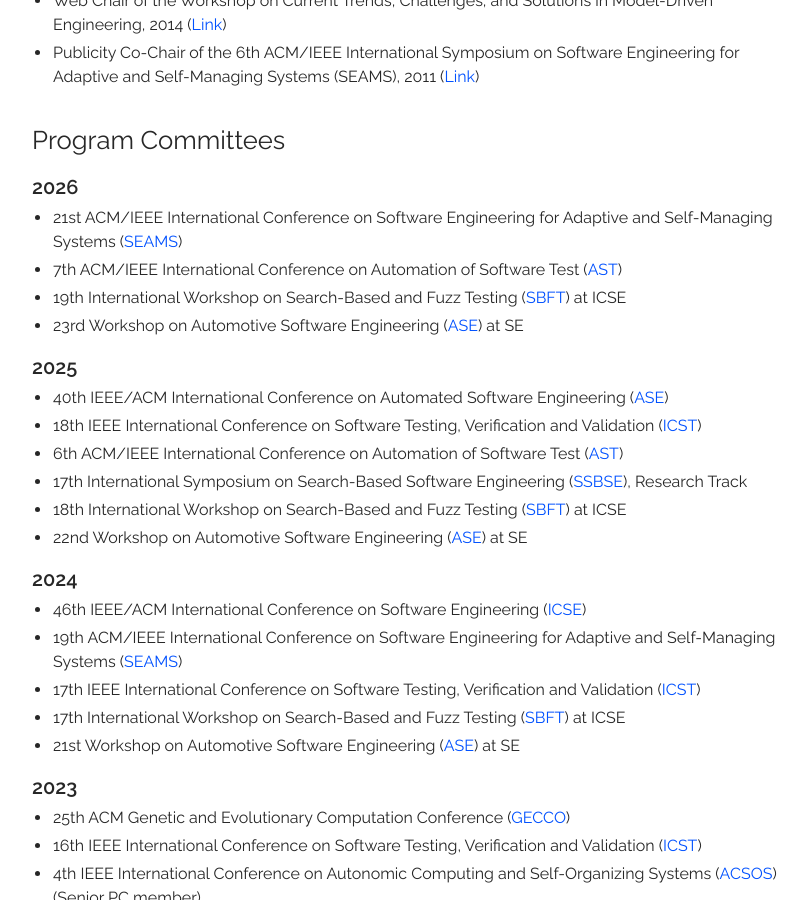
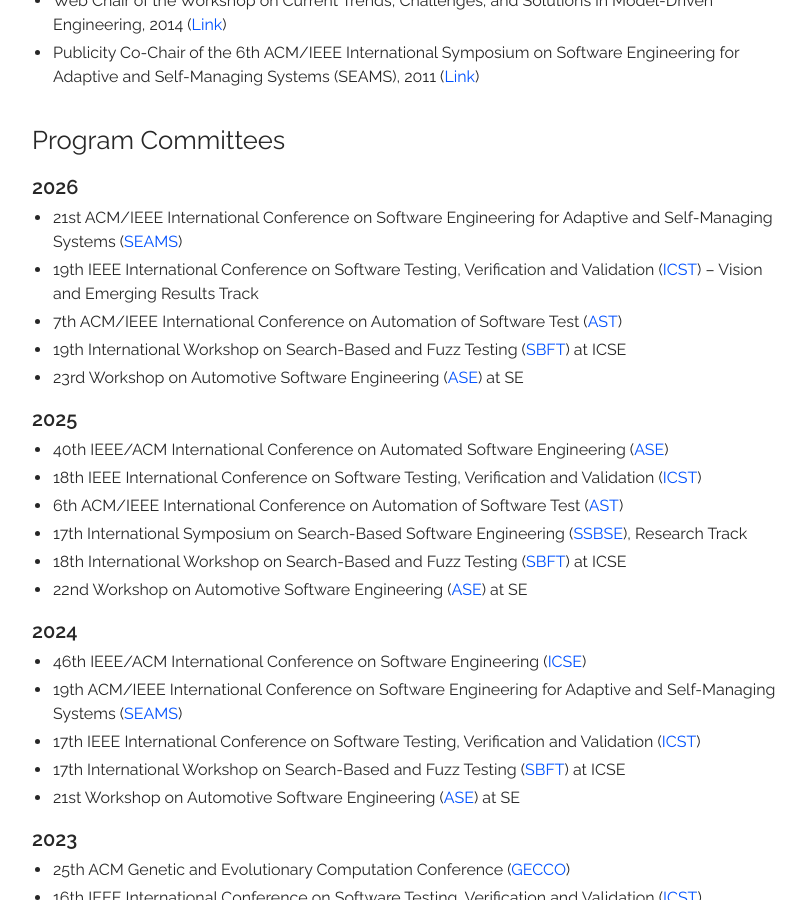
Before and after one commit to thomas-vogel/thomas-vogel.github.io, a Jekyll site: the page built from _pages/activities.md, in a window 1280 px wide and 900 px high, scrolled down 2892 px. Shown: the whole window, without its empty margins (233-1040 px from the left). Built offline with Jekyll 4.4.1, drawn with Linux system fonts in a browser that asks for light colours; nearby versions of some CDN libraries.

Commit message:
Add PC ICST'26.

```diff
--- a/_pages/activities.md
+++ b/_pages/activities.md
@@ -89,6 +89,7 @@
 
 ### 2026
 * 21st ACM/IEEE International Conference on Software Engineering for Adaptive and Self-Managing Systems ([SEAMS](https://conf.researchr.org/home/seams-2026){:target="_blank"})
+* 19th IEEE International Conference on Software Testing, Verification and Validation ([ICST](https://conf.researchr.org/home/icst-2026){:target="_blank"}) -- Vision and Emerging Results Track
 * 7th ACM/IEEE International Conference on Automation of Software Test ([AST](https://conf.researchr.org/home/ast-2026){:target="_blank"})
 * 19th International Workshop on Search-Based and Fuzz Testing ([SBFT](https://search-based-and-fuzz-testing.github.io/sbft26/){:target="_blank"}) at ICSE
 * 23rd Workshop on Automotive Software Engineering ([ASE](https://ase-workshop.github.io/2026/){:target="_blank"}) at SE
```
